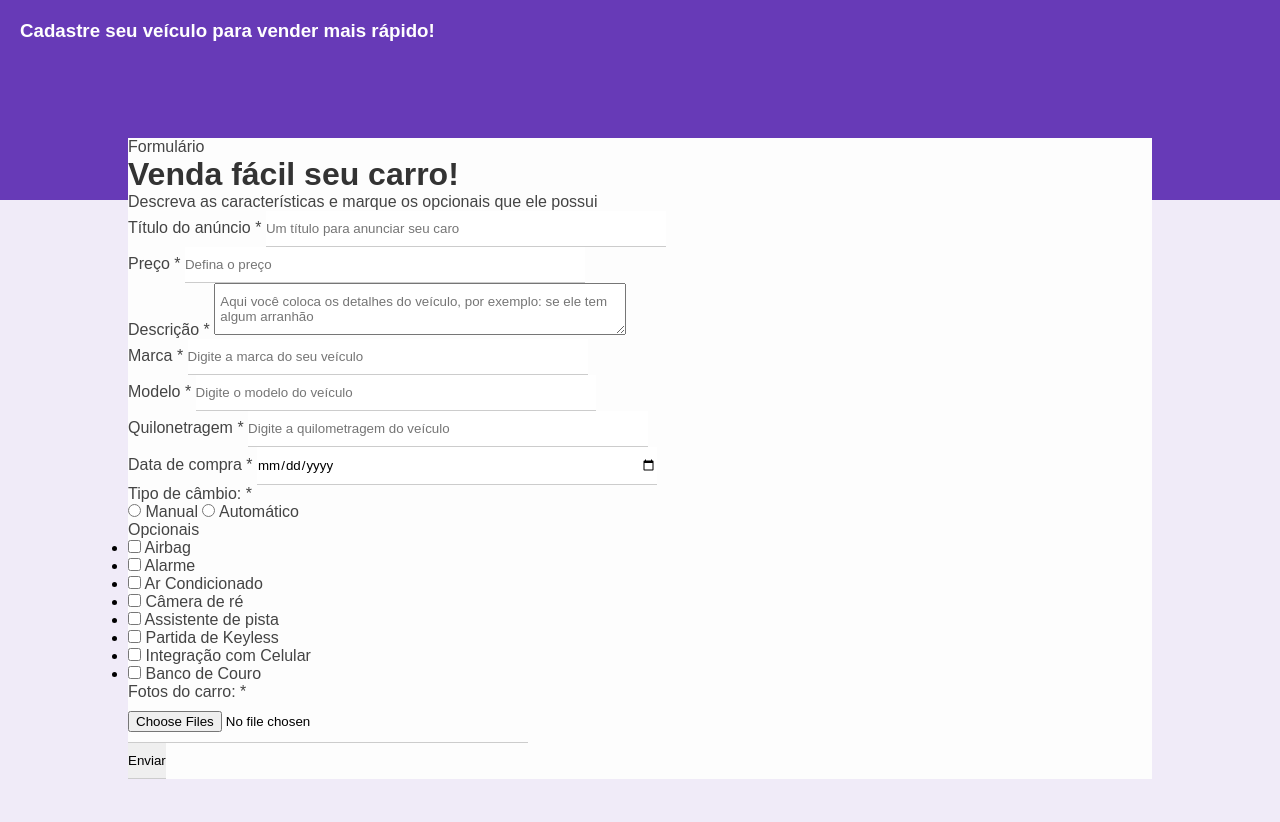
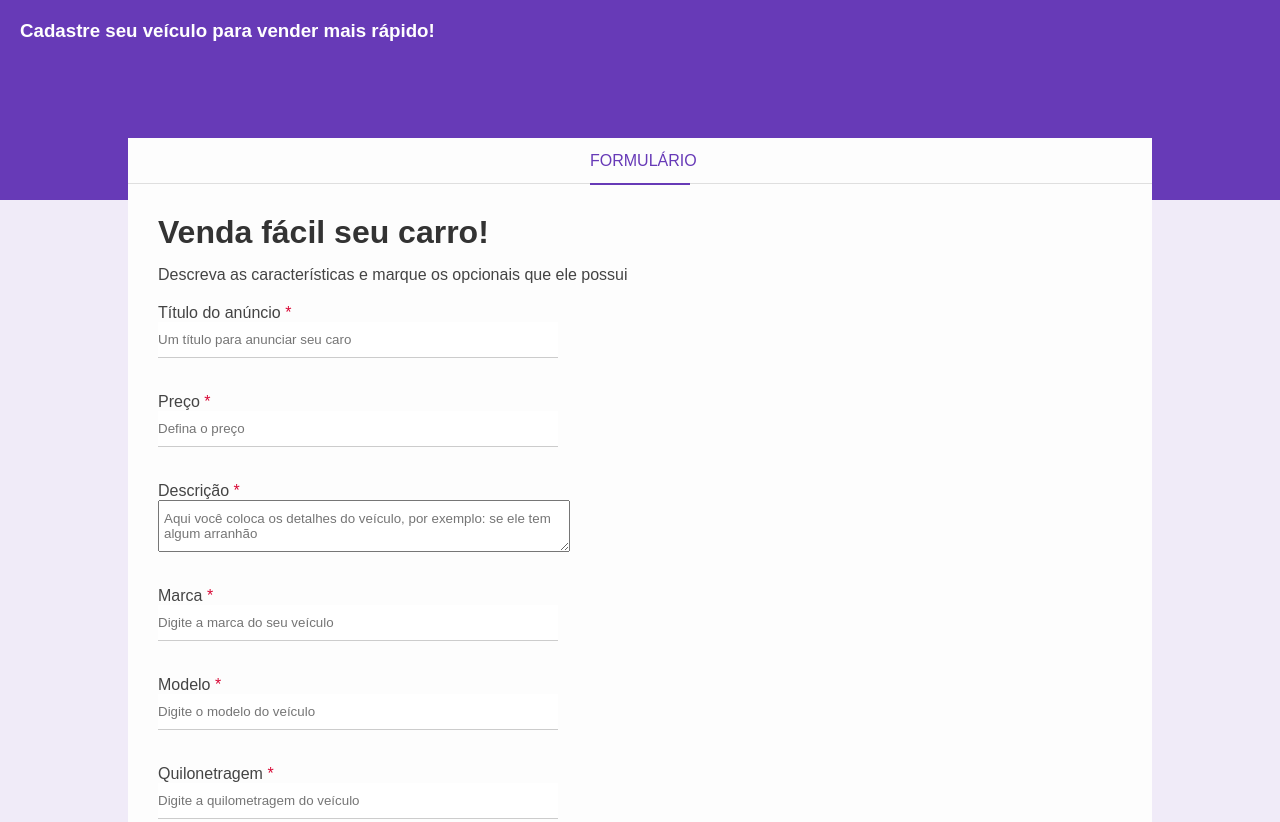
Before and after one commit to Vitorhhiguchi/Front_end, a plain HTML site: page 6_FORM_PROJECT/index.html in a window 1280 px wide. Shown: the top 822 px of the page. Drawn offline with Linux system fonts and the light colour scheme.

Commit message:
Add files via upload

```diff
--- a/6_FORM_PROJECT/CSS/styles.css
+++ b/6_FORM_PROJECT/CSS/styles.css
@@ -48,6 +48,7 @@ textarea {
     background-color: #673ab7;
 }
 
+/* form */
 .header h3 {
     color: #fff;
     margin-top: 0;
@@ -61,3 +62,50 @@ textarea {
     position: relative;
     top: -62px;
 }
+
+/* form header */
+.form-header {
+    border-bottom: 1px solid #DFDFDF;
+    height: 45px;
+}
+
+.form-header p{
+    color: #673ab7;
+    border-bottom: 2px solid #673ab7;
+    width: 100px;
+    text-align: center;
+    margin: 0 auto;
+    text-transform: uppercase;
+    height: 45px;
+    line-height: 45px;
+}
+
+/* form body */
+.form-body {
+    padding: 30px;
+}
+
+.form-title {
+    margin-bottom: 15px;
+}
+
+.form-body p {
+    margin-bottom: 20px;
+}
+
+.required-field {
+    color: #d80835;
+}
+
+.box-input {
+    margin-bottom: 35px;
+}
+
+.block {
+    display: block;
+}
+
+.optional_box {
+    display: inline-block;
+    margin-right: 0 30px 30px 0;
+}
```
